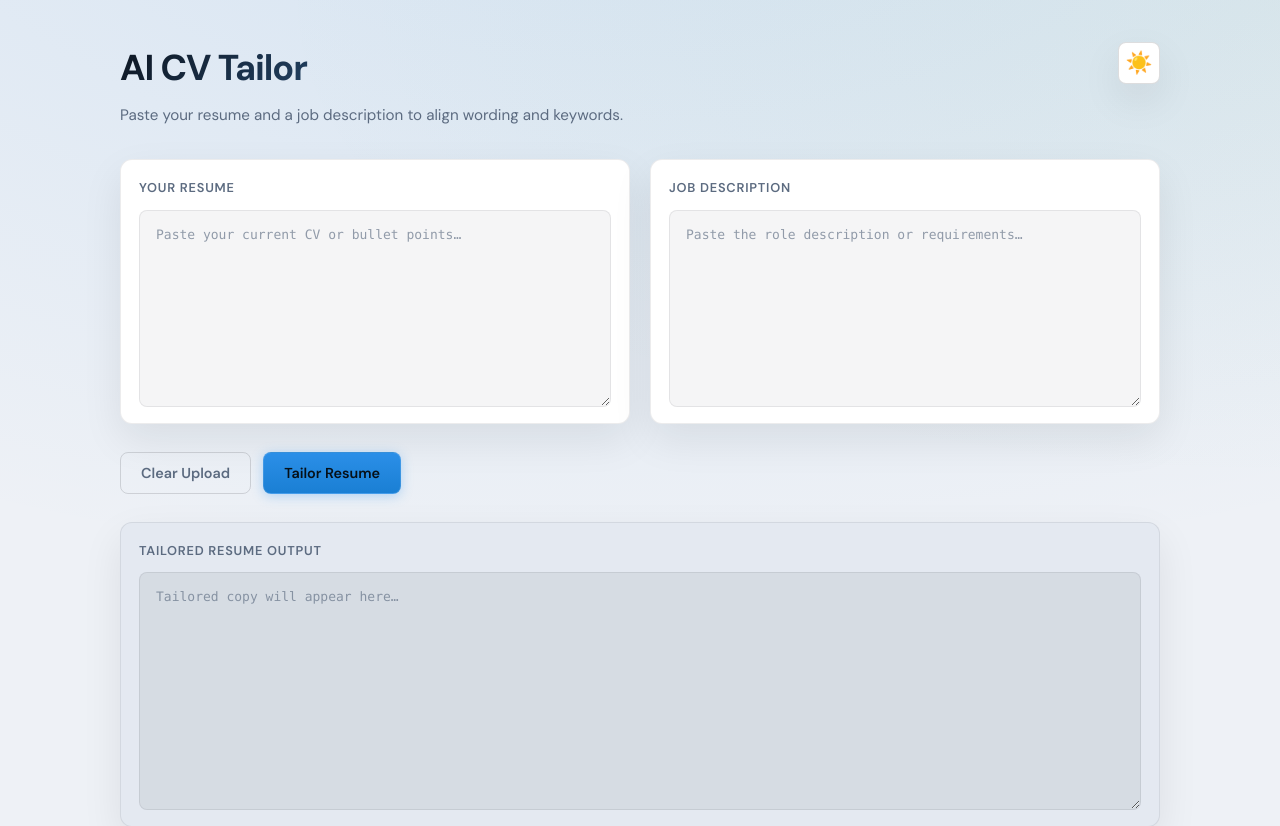
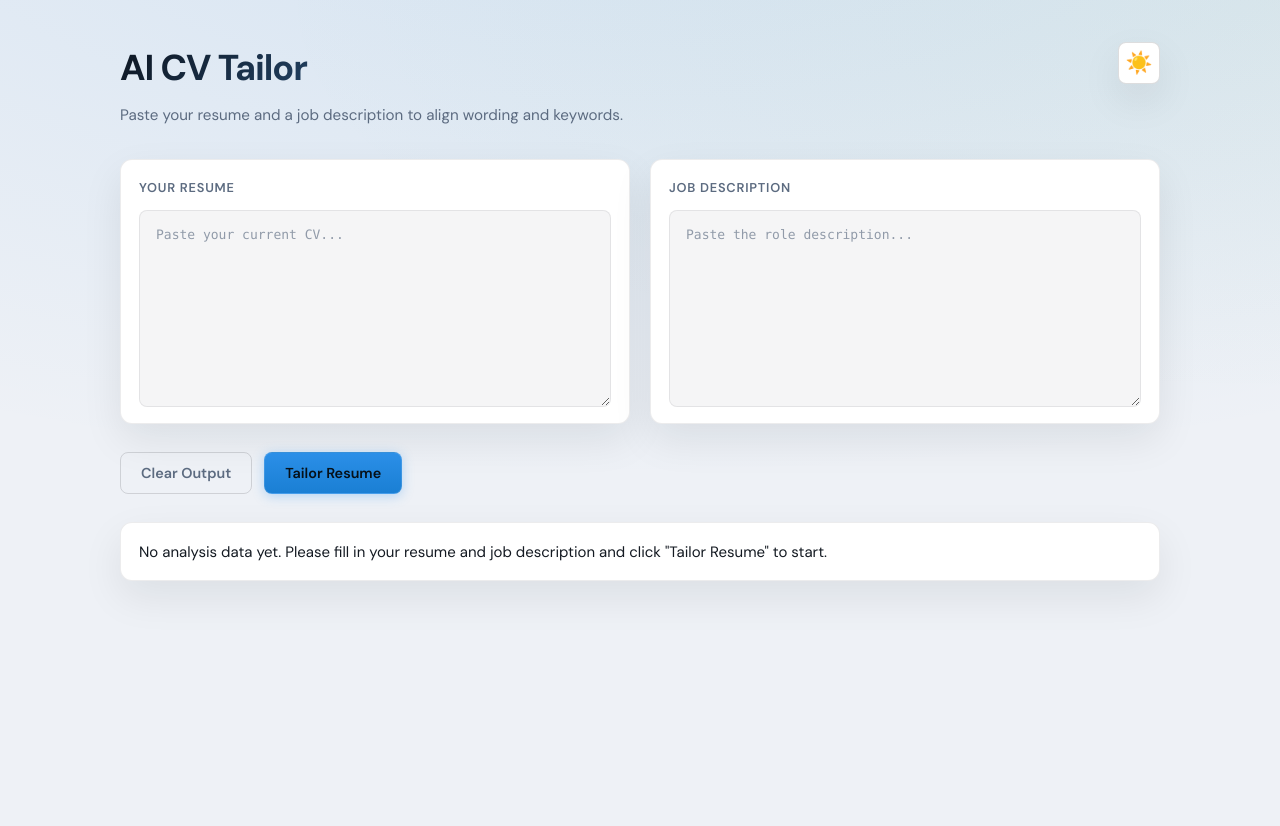
Before and after one commit to to3aunglynn/cv_ai, a React (Vite) app: page / in a window 1280 px wide. Shown: the top 826 px of the page. After the commit the page ends 800 px from the top, so only its background shows below. Built offline with nearby package versions, Linux system fonts and the light colour scheme.

Commit message:
Split App.jsx into separate components

```diff
--- a/src/App.jsx
+++ b/src/App.jsx
@@ -1,103 +1,62 @@
 import { useEffect, useState } from "react";
 import { getInitialTheme, syncThemeToDocument } from "./theme";
+import InputPanel from "./components/InputPanel";
+import OutputPanel from "./components/OutputPanel";
+import analyzeCV from "./api/cvService";
 
 function App() {
   const [cv, setCv] = useState("");
   const [job, setJob] = useState("");
-  const [result, setResult] = useState("");
+  const [result, setResult] = useState(null);
   const [theme, setTheme] = useState(getInitialTheme);
+  const [loading, setLoading] = useState(false);
+  const [error, setError] = useState("");
 
   useEffect(() => {
     syncThemeToDocument(theme);
   }, [theme]);
 
+
+  const handleTailor = async () => {
+    if (!cv.trim() || !job.trim()) {
+      setError("Please fill in both CV text and job description first.");
+      setResult(null);
+      return;
+    }
+
+    setLoading(true);
+
+    try {
+      const data = await analyzeCV(cv, job);
+      setResult(data);
+      console.log(data);
+    } catch (err) {
+      console.error(err);
+      setError("Failed to analyze CV. Please check backend is running.");
+    } finally {
+      setLoading(false);
+    }
+  };
+
   return (
     <div className="cv-app">
-      <header className="cv-header">
-        <div className="cv-header__brand">
-          <h1 className="cv-title">AI CV Tailor</h1>
-          <p className="cv-subtitle">
-            Paste your resume and a job description to align wording and keywords.
-          </p>
-        </div>
-        <div className="cv-header__actions">
-          <button
-            type="button"
-            className="cv-theme-toggle"
-            onClick={() => setTheme((t) => (t === "dark" ? "light" : "dark"))}
-            title={theme === "light" ? "Light mode" : "Dark mode"}
-          >
-            <span className="cv-theme-toggle__emoji" aria-hidden="true">
-  {theme === "light" ? "☀️" : "🌙"}
-</span>
-          </button>
-        </div>
-      </header>
+      <InputPanel
+        cv={cv}
+        setCv={setCv}
+        job={job}
+        setJob={setJob}
+        loading={loading}
+        onClear={() => {
+          setCv("");
+          setJob("");
+          setResult(null);
+        }}
+        onTailor={handleTailor}
+        theme={theme}
+        toggleTheme={() => setTheme((t) => (t === "dark" ? "light" : "dark"))}
+      />
 
-      <div className="cv-input-row">
-        <section className="cv-panel">
-          <h3 className="cv-panel__title">Your Resume</h3>
-          <textarea
-            className="cv-textarea"
-            rows={8}
-            placeholder="Paste your current CV or bullet points…"
-            value={cv}
-            onChange={(e) => setCv(e.target.value)}
-          />
-        </section>
-
-        <section className="cv-panel">
-          <h3 className="cv-panel__title">Job Description</h3>
-          <textarea
-            className="cv-textarea"
-            rows={8}
-            placeholder="Paste the role description or requirements…"
-            value={job}
-            onChange={(e) => setJob(e.target.value)}
-          />
-        </section>
-      </div>
-
-      <div className="cv-actions">
-        <button
-          type="button"
-          className="cv-btn cv-btn--ghost"
-          onClick={() => {
-            setCv("");
-            setJob("");
-          }}
-        >
-          Clear Upload
-        </button>
-        <button type="button" className="cv-btn cv-btn--primary">
-          Tailor Resume
-        </button>
-      </div>
-
-      <section className="cv-panel cv-panel--output">
-        <h3 className="cv-panel__title">Tailored resume output</h3>
-        <textarea
-          className="cv-textarea cv-textarea--readonly"
-          rows={10}
-          placeholder="Tailored copy will appear here…"
-          value={result}
-          readOnly
-        />
-      </section>
-
-      <section className="cv-keywords">
-        <h3 className="cv-panel__title">Suggested keywords</h3>
-        <div className="cv-keywords__row">
-          <ul className="cv-keyword-list">
-            <li>Keyword one</li>
-            <li>Keyword two</li>
-            <li>Keyword three</li>
-          </ul>
-          <button type="button" className="cv-btn cv-btn--secondary cv-keywords__copy">
-            Copy resume
-          </button>
-        </div>
-      </section>
+      <OutputPanel result={result} loading={loading} error={error} />
     </div>
   );
 }
--- /dev/null
+++ b/src/api/axiosConfig.js
@@ -0,0 +1,18 @@
+import axios from 'axios';
+
+const API_BASE_URL = 'http://127.0.0.1:5000' || 'http://localhost:5000';
+console.log("Connecting to:", API_BASE_URL);
+
+const api = axios.create({
+
+  baseURL: API_BASE_URL,
+
+  timeout: 10000,
+
+  headers: {
+    'Content-Type': 'application/json',
+    'Accept': 'application/json'
+  }
+});
+
+export default api;
--- /dev/null
+++ b/src/api/cvService.js
@@ -0,0 +1,13 @@
+import api from './axiosConfig';
+
+const analyzeCV = async (cvText, jobDescription) => {
+
+    const response = await api.post('/api/analyze', {
+        cv_text: cvText,
+        job_description: jobDescription
+    });
+
+    return response.data;
+};
+
+export default analyzeCV;
--- /dev/null
+++ b/src/components/InputPanel.jsx
@@ -0,0 +1,83 @@
+import React from "react";
+
+const InputPanel = ({
+  cv,
+  setCv,
+  job,
+  setJob,
+  onClear,
+  onTailor,
+  loading,
+  theme,
+  toggleTheme,
+}) => {
+  return (
+    <>
+      <header className="cv-header">
+        <div className="cv-header__brand">
+          <h1 className="cv-title">AI CV Tailor</h1>
+          <p className="cv-subtitle">
+            Paste your resume and a job description to align wording and
+            keywords.
+          </p>
+        </div>
+        <div className="cv-header__actions">
+          <button
+            type="button"
+            className="cv-theme-toggle"
+            onClick={toggleTheme}
+            title={theme === "light" ? "Light mode" : "Dark mode"}
+          >
+            <span className="cv-theme-toggle__emoji">
+              {theme === "light" ? "☀️" : "🌙"}
+            </span>
+          </button>
+        </div>
+      </header>
+
+      <div className="cv-input-row">
+        <section className="cv-panel">
+          <h3 className="cv-panel__title">Your Resume</h3>
+          <textarea
+            className="cv-textarea"
+            rows={8}
+            placeholder="Paste your current CV..."
+            value={cv}
+            onChange={(e) => setCv(e.target.value)}
+          />
+        </section>
+
+        <section className="cv-panel">
+          <h3 className="cv-panel__title">Job Description</h3>
+          <textarea
+            className="cv-textarea"
+            rows={8}
+            placeholder="Paste the role description..."
+            value={job}
+            onChange={(e) => setJob(e.target.value)}
+          />
+        </section>
+      </div>
+
+      <div className="cv-actions">
+        <button
+          type="button"
+          className="cv-btn cv-btn--ghost"
+          onClick={onClear}
+        >
+          Clear Output
+        </button>
+        <button
+          type="button"
+          className="cv-btn cv-btn--primary"
+          onClick={onTailor}
+          disabled={loading}
+        >
+          {loading ? "Tailoring..." : "Tailor Resume"}
+        </button>
+      </div>
+    </>
+  );
+};
+
+export default InputPanel;
--- /dev/null
+++ b/src/components/OutputPanel.jsx
@@ -0,0 +1,53 @@
+import React from "react";
+
+const OutputPanel = ({ result, loading, error }) => {
+  if (loading)
+    return <div className="cv-panel">AI is analyzing your CV...</div>;
+
+  if (error) return <div className="cv-panel cv-panel--error">{error}</div>;
+
+  if (!result) {
+    return (
+      <div className="cv-panel">
+        No analysis data yet. Please fill in your resume and job description and
+        click "Tailor Resume" to start.
+      </div>
+    );
+  }
+
+  console.log(result);
+
+  return (
+    <>
+      <section className="cv-panel cv-panel--output">
+        <h3 className="cv-panel__title">Tailored resume output</h3>
+        <textarea
+          className="cv-textarea cv-textarea--readonly"
+          rows={10}
+          value={result?.summary || ""}
+          readOnly
+        />
+      </section>
+
+      <section className="cv-keywords">
+        <h3 className="cv-panel__title">Suggested keywords</h3>
+        <div className="cv-keywords__row">
+          <ul className="cv-keyword-list">
+            {result?.recommended_keywords?.map((word, index) => (
+              <li key={index}>{word}</li>
+            ))}
+          </ul>
+
+          <button
+            type="button"
+            className="cv-btn cv-btn--secondary cv-keywords__copy"
+          >
+            Copy resume
+          </button>
+        </div>
+      </section>
+    </>
+  );
+};
+
+export default OutputPanel;
```
